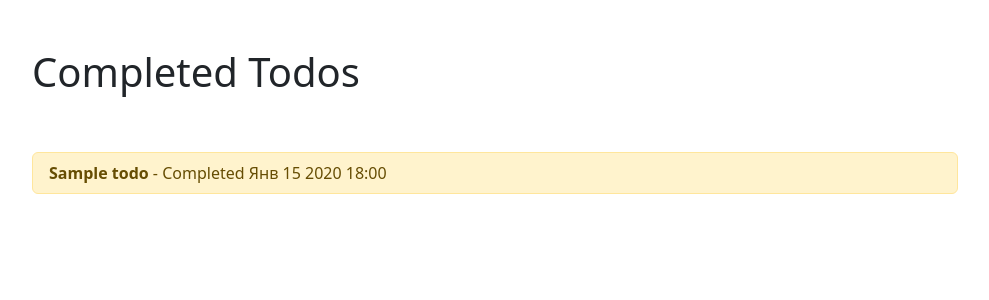
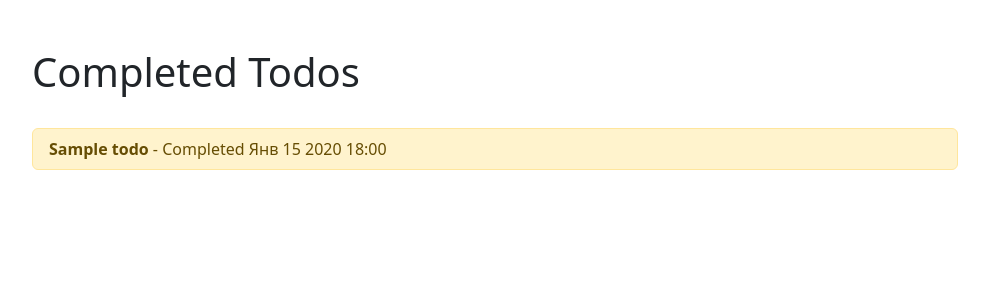
Before and after one commit to DanielKnaub/melontime-project, a Django app: page /completed/ in a window 1280 px wide. Shown: the part 56-356 px from the top of the page, without its empty margins (145-1134 px from the left). Run offline with Django 4.2, Linux system fonts and the light colour scheme; a user stored in the database is signed in; tables that the repository leaves empty hold one stand-in row (values such as "Sample post"); some libraries are stand-ins or nearby versions.

Commit message:
Update completedtodos.html

```diff
--- a/todo/templates/todo/completedtodos.html
+++ b/todo/templates/todo/completedtodos.html
@@ -4,7 +4,7 @@
     <h1>{% trans "Completed Todos" %}</h1>
   </div>
 </div>
-<div class="row justify-content-center mt-5">
+<div class="row justify-content-center mt-4">
   <div class="col-md-10">
     <div class="list-group">
       {% for todo in todos %}
```
